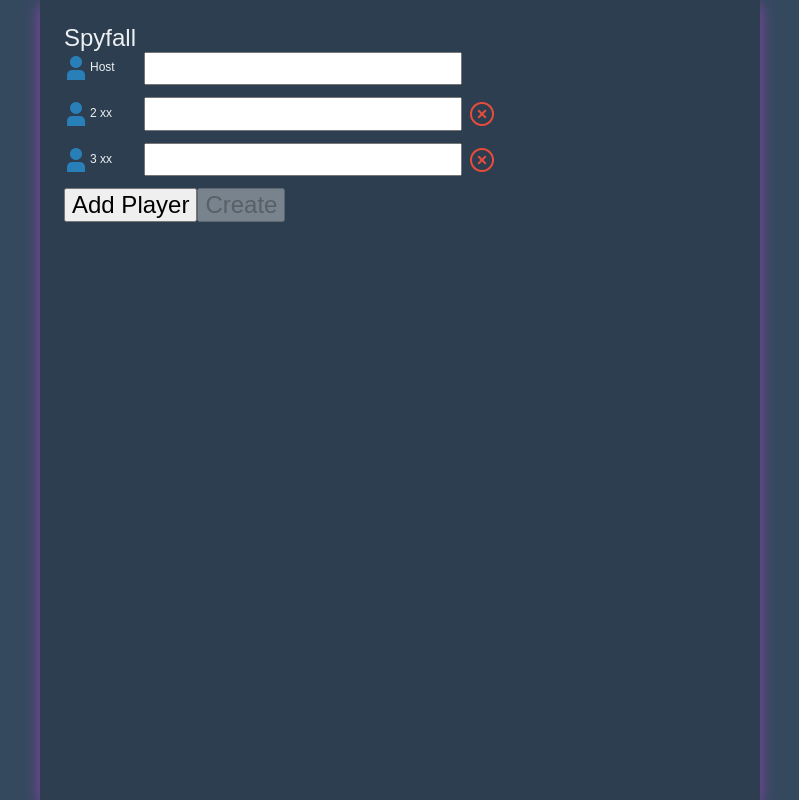
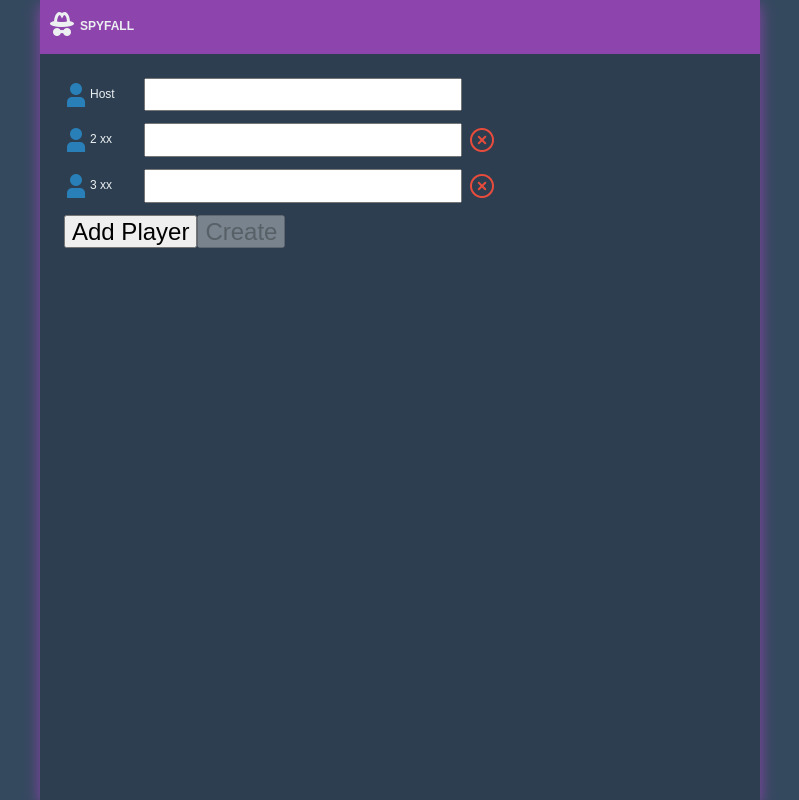
Before and after one commit to kbparagua/likalaro, a Vue app: page /spyfall/new in a window 1280 px wide. Shown: the whole page, without its empty margins (240-1039 px from the left). Built offline with nearby package versions, Linux system fonts and the light colour scheme.

Commit message:
Title bar

```diff
--- a/src/views/spyfall/Main.vue
+++ b/src/views/spyfall/Main.vue
@@ -1,6 +1,17 @@
 <script setup>
+  import { ref } from "vue";
+  import TitleBar from "./main/TitleBar.vue";
 </script>
 
 <template>
-  <router-view />
+  <TitleBar></TitleBar>
+  <div class="content">
+    <router-view />
+  </div>
 </template>
+
+<style scoped>
+  .content {
+    padding-top: 24px;
+  }
+</style>
--- a/src/views/spyfall/main/NewGameScreen.vue
+++ b/src/views/spyfall/main/NewGameScreen.vue
@@ -89,7 +89,6 @@ function create() {
 </script>
 
 <template>
-  <div>Spyfall</div>
   <template v-for="(player, i) in players" :key="player.id">
     <PlayerField
       :label="buildLabel(i)"
--- /dev/null
+++ b/src/views/spyfall/main/TitleBar.vue
@@ -0,0 +1,28 @@
+<script setup>
+</script>
+
+<template>
+  <div class="title-bar">
+    <i class="fi fi-bs-incognito"></i>
+    <h1>Spyfall</h1>
+  </div>
+</template>
+
+<style scoped>
+  .title-bar {
+    display: flex;
+    gap: 6px;
+    text-transform: uppercase;
+    background-color: #8e44ad;
+
+    margin-top: -24px;
+    margin-left: -24px;
+    margin-right: -24px;
+
+    padding: 12px 10px;
+
+    h1 {
+      font-size: 12px;
+    }
+  }
+</style>
```
